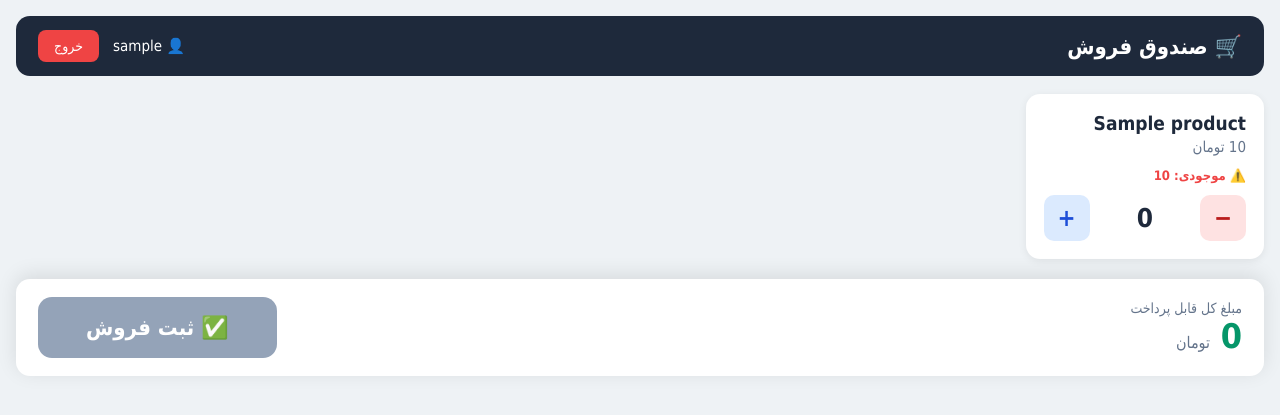
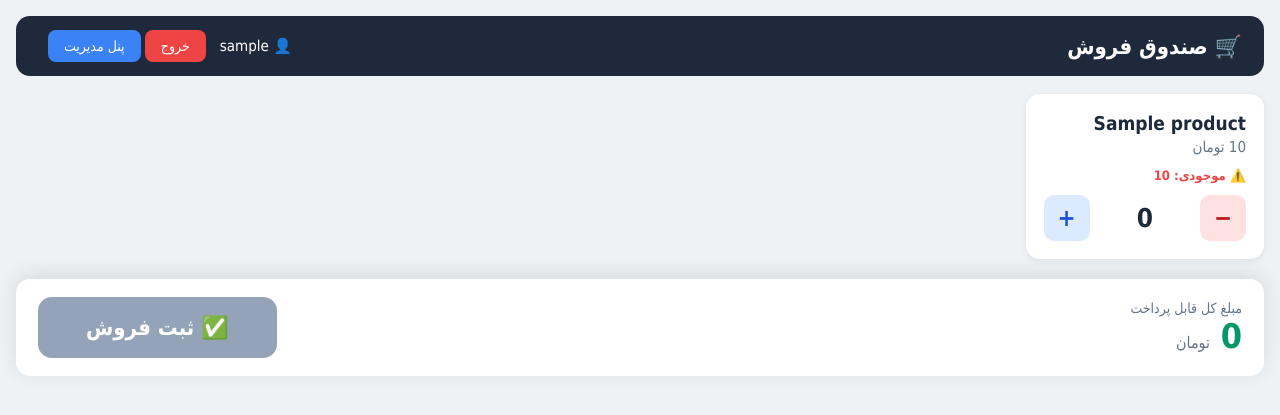
Before and after one commit to cyrussarm/pos-system, a Django app: page / in a window 1280 px wide. Shown: the top 415 px of the page. Run offline with Django 5.2, Linux system fonts and the light colour scheme; a user stored in the database is signed in; tables that the repository leaves empty hold one stand-in row (values such as "Sample post").

Commit message:
admin button added

```diff
--- a/checkout/templates/checkout/checkout.html
+++ b/checkout/templates/checkout/checkout.html
@@ -194,6 +194,9 @@
             <form method="post" action="{% url 'logout' %}">
                 {% csrf_token %}
                 <button type="submit">خروج</button>
+                 {% if request.user.is_staff %}
+                <a href="/admin/" style="background: #3b82f6; color: white; padding: 8px 16px; border-radius: 8px; text-decoration: none; font-size: 14px; margin-left: 10px;">پنل مدیریت</a>
+                {% endif %}
             </form>
         </div>
     </div>
```
